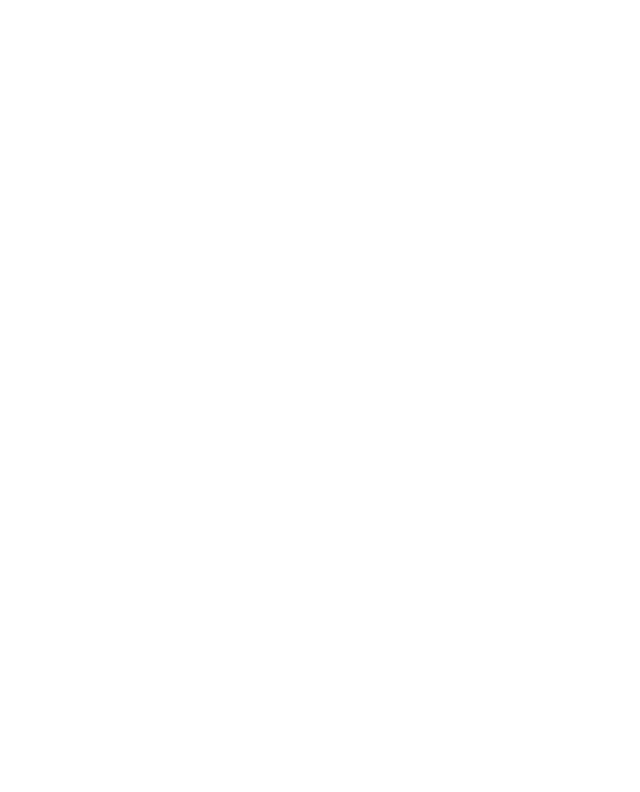
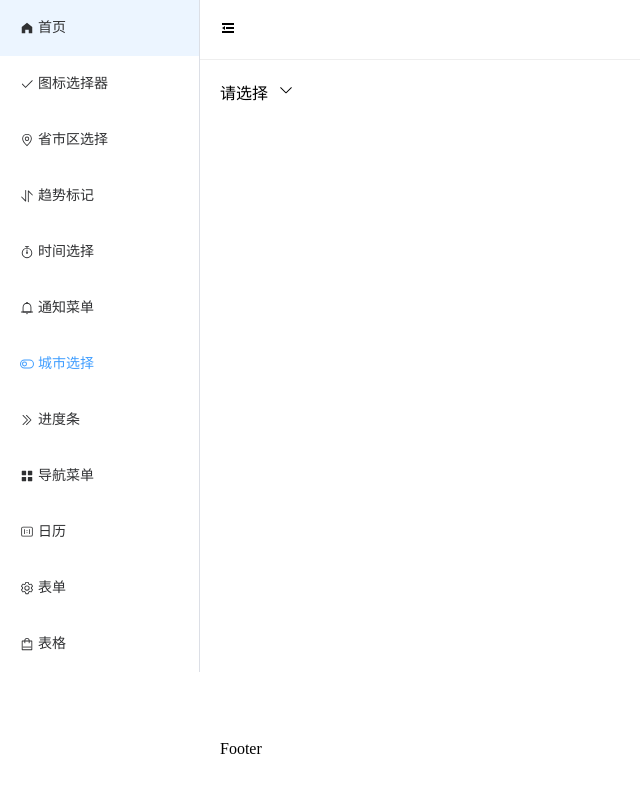
Before and after one commit to 11334/Refactor-ElementPlus, a Vue app: page /chooseCity in a window 1280 px wide. Before the commit this address had no page. Shown: the top 792 px of the page, without its empty margins (0-640 px from the left). Built offline with nearby package versions, Linux system fonts and the light colour scheme.

Commit message:
城市选择基本布局

```diff
--- /dev/null
+++ b/src/components/chooseCity/index.ts
@@ -0,0 +1,12 @@
+import { App } from 'vue'
+import chooseCity from './src/index.vue'
+
+// 让这个组件可以通过use的形式使用
+export default {
+    // 这是 vue.use的使用  要么这是一个函数 函数名是install
+    // 要么是一个对象，对象里面的属性叫install
+    install(app: App) {
+        // 注册为全局组件
+        app.component('m-choose-city', chooseCity)
+    }
+}
--- /dev/null
+++ b/src/components/chooseCity/src/index.vue
@@ -0,0 +1,83 @@
+<template>
+  <el-popover v-model:visible="visible" placement="bottom-start" :width="430" trigger="click">
+    <template #reference>
+      <div class="result">
+        <div style="margin-right: 10px;">{{ result }}</div>
+        <div>
+          <el-icon-arrowdown v-if="!visible" />
+        </div>
+      </div>
+    </template>
+    <div class="container">
+      <el-row>
+        <el-col :span="9">
+          <el-radio-group v-model="radioValue" size="small">
+            <el-radio-button label="按城市" />
+            <el-radio-button label="按省份" />
+          </el-radio-group>
+        </el-col>
+        <el-col  :span="15">
+            <el-select style="padding-top: 3px;" v-model="selectValue" filterable placeholder="Select"
+            size='small'
+            >
+      <el-option
+        v-for="item in options"
+        :key="item.value"
+        :label="item.label"
+        :value="item.value"
+      />
+    </el-select>
+        </el-col>
+      </el-row>
+    </div>
+  </el-popover>
+</template>
+
+<script setup lang="ts">
+import { ref } from 'vue'
+let result = ref<string>('请选择')
+let visible = ref<boolean>(false)
+let radioValue = ref<string>('按城市')
+let selectValue = ref<string>('')
+const options = ref([
+  {
+    value: 'Option1',
+    label: 'Option1',
+  },
+  {
+    value: 'Option2',
+    label: 'Option2',
+  },
+  {
+    value: 'Option3',
+    label: 'Option3',
+  },
+  {
+    value: 'Option4',
+    label: 'Option4',
+  },
+  {
+    value: 'Option5',
+    label: 'Option5',
+  },
+])
+</script>
+
+<style lang="scss" scoped>
+.result {
+  display: flex;
+  align-items: center;
+  width: fit-content;
+  cursor: pointer;
+}
+
+svg {
+  width: 1em;
+  height: 1em;
+}
+
+.container {
+  // display: flex;
+  // align-items: center;
+}
+</style>
--- a/src/components/index.ts
+++ b/src/components/index.ts
@@ -8,6 +8,7 @@
 import progress from './progress'
 import chooseTime from './chooseTime'
 import chooseDate from './chooseDate'
+import chooseCity from './chooseCity'
 // 够造成一个数组
 const components = [
     chooseArea,
@@ -18,7 +19,8 @@
     menu,
     progress,
     chooseTime,
-    chooseDate
+    chooseDate,
+    chooseCity
 ]
 
 // 最后use的是这个文件中的组件
--- a/src/router/index.ts
+++ b/src/router/index.ts
@@ -38,6 +38,10 @@
         path: '/chooseTime',
         component: () => import('../view/chooseTime/index.vue')
       },
+      {
+        path: '/chooseCity',
+        component: () => import('../view/chooseCity/index.vue')
+      },
     ]
   },
 
--- /dev/null
+++ b/src/view/chooseCity/index.vue
@@ -0,0 +1,11 @@
+<template>
+    <m-choose-city></m-choose-city>
+</template>
+
+<script setup lang="ts">
+
+</script>
+
+<style scoped>
+
+</style>
```
